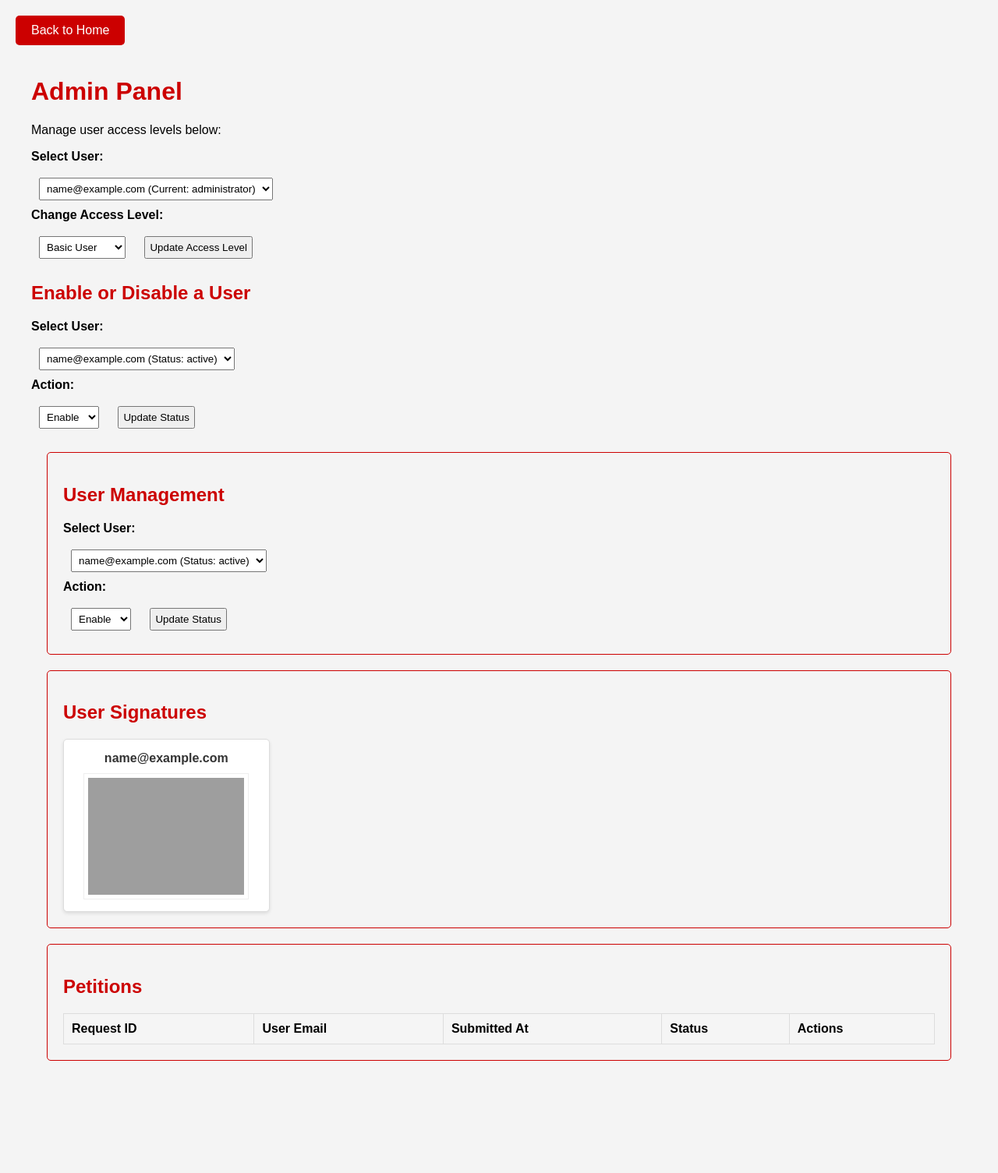
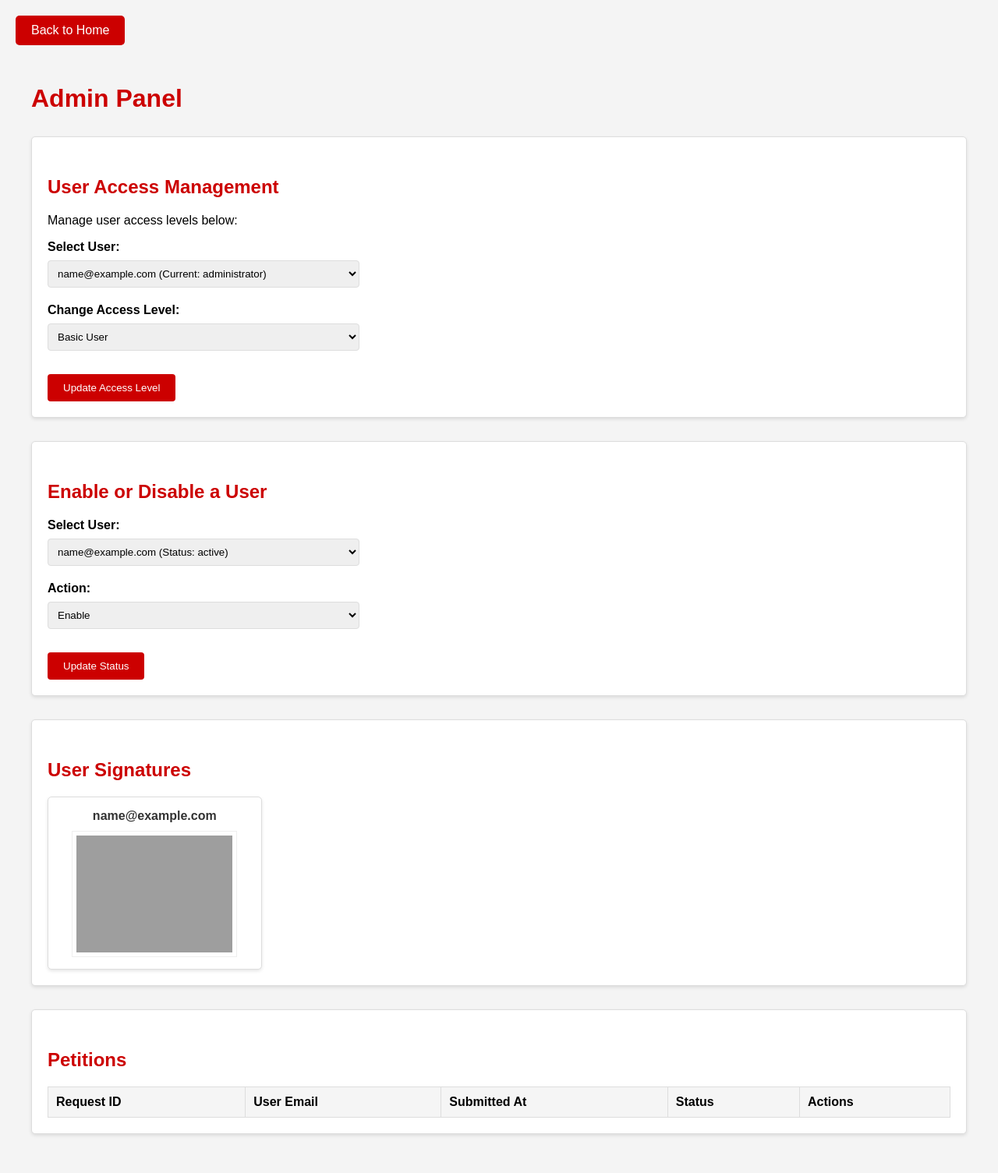
Before and after one commit to Itaho/Project-01-COSC4353, a Flask app: page /adminpanel.html in a window 1280 px wide. Shown: the whole page at 78% size. Before the commit the page ends 1361 px from the top, so only its background shows below. Run offline with Flask 3, Linux system fonts and the light colour scheme; tables that the repository leaves empty hold one stand-in row (values such as "Sample post"); data that the repository does not hold is empty; grey boxes are pictures that could not be loaded.

Commit message:
Update adminpanel.html

```diff
--- a/templates/adminpanel.html
+++ b/templates/adminpanel.html
@@ -17,15 +17,35 @@
     }
     h1, h2 {
       color: #cc0000;
+      margin-top: 30px;
+    }
+    .form-group {
+      margin-bottom: 20px;
     }
     label {
       display: block;
       margin-bottom: 8px;
       font-weight: bold;
     }
-    select, button {
-      margin: 10px;
-      padding: 5px;
+    select {
+      padding: 8px;
+      border-radius: 4px;
+      border: 1px solid #ddd;
+      width: 100%;
+      max-width: 400px;
+      box-sizing: border-box;
+    }
+    button {
+      background-color: #cc0000;
+      color: white;
+      border: none;
+      padding: 10px 20px;
+      border-radius: 4px;
+      cursor: pointer;
+      margin-top: 10px;
+    }
+    button:hover {
+      background-color: #aa0000;
     }
     table {
       width: 100%;
@@ -49,35 +69,20 @@
       border-radius: 5px;
       margin-bottom: 20px;
     }
-    .user-management, .petitions, .signatures {
-      margin: 20px;
+    .panel-section {
+      margin: 30px 0;
       padding: 20px;
-      border: 1px solid #cc0000;
+      border: 1px solid #ddd;
       border-radius: 5px;
+      background-color: white;
+      box-shadow: 0 2px 4px rgba(0,0,0,0.1);
     }
-    .nav-button {
-      position: fixed;
-      top: 10px;
-      left: 10px;
-      background-color: #c00;
-      color: #fff;
-      padding: 10px 20px;
-      text-decoration: none;
-      border-radius: 5px;
-      font-family: Arial, sans-serif;
-    }
-
-    .nav-button:hover {
-      opacity: 0.9;
-    }
-
     .signature-grid {
       display: grid;
       grid-template-columns: repeat(auto-fill, minmax(250px, 1fr));
       gap: 20px;
       margin-top: 20px;
     }
-
     .signature-card {
       border: 1px solid #ddd;
       padding: 15px;
@@ -86,21 +91,18 @@
       background: white;
       box-shadow: 0 2px 4px rgba(0,0,0,0.1);
     }
-
     .signature-card h3 {
       margin: 0 0 10px 0;
       font-size: 16px;
       color: #333;
       word-break: break-all;
     }
-
     .signature-container {
       min-height: 100px;
       display: flex;
       align-items: center;
       justify-content: center;
     }
-
     .signature-image {
       max-width: 100%;
       max-height: 150px;
@@ -108,20 +110,32 @@
       border: 1px solid #eee;
       padding: 5px;
     }
-
     .error-message {
       color: #cc0000;
       margin: 10px 0;
       font-size: 14px;
     }
+    .actions-column {
+      display: flex;
+      gap: 10px;
+    }
+    .actions-column form {
+      margin: 0;
+    }
   </style>
 </head>
 <body>
   <a href="/" class="back-button">Back to Home</a>
+
   <div class="container">
     <h1>Admin Panel</h1>
+
+    <div class="panel-section">
+      <h2>User Access Management</h2>
       <p>Manage user access levels below:</p>
+
       <form action="/update-user" method="POST">
+        <div class="form-group">
           <label for="userSelect">Select User:</label>
           <select id="userSelect" name="username">
             {% for user in users %}
@@ -130,19 +144,25 @@
               </option>
             {% endfor %}
           </select>
+        </div>
 
+        <div class="form-group">
           <label for="accessLevel">Change Access Level:</label>
           <select id="accessLevel" name="access_level">
             <option value="basic">Basic User</option>
             <option value="administrator">Administrator</option>
           </select>
+        </div>
 
         <button type="submit">Update Access Level</button>
       </form>
+    </div>
 
-    <!-- enable and disable user -->
+    <div class="panel-section">
       <h2>Enable or Disable a User</h2>
+
       <form action="{{ url_for('toggle_status') }}" method="POST">
+        <div class="form-group">
           <label for="toggleUserSelect">Select User:</label>
           <select id="toggleUserSelect" name="email">
             {% for user in users %}
@@ -151,37 +171,21 @@
               </option>
             {% endfor %}
           </select>
+        </div>
 
+        <div class="form-group">
           <label for="enableDisableSelect">Action:</label>
           <select id="enableDisableSelect" name="action">
             <option value="enable">Enable</option>
             <option value="disable">Disable</option>
           </select>
-
-      <button type="submit">Update Status</button>
-    </form>
-
-    <div class="user-management">
-      <h2>User Management</h2>
-      <form action="/toggle-status" method="POST">
-        <label for="email">Select User:</label>
-        <select name="email" id="email">
-          {% for user in users %}
-            <option value="{{ user.username }}">{{ user.username }} (Status: {{ user.status }})</option>
-          {% endfor %}
-        </select>
-
-        <label for="action">Action:</label>
-        <select name="action" id="action">
-          <option value="enable">Enable</option>
-          <option value="disable">Disable</option>
-        </select>
+        </div>
 
         <button type="submit">Update Status</button>
       </form>
     </div>
 
-    <div class="signatures">
+    <div class="panel-section">
       <h2>User Signatures</h2>
       <div class="signature-grid">
         {% for user in users %}
@@ -204,7 +208,7 @@
       </div>
     </div>
 
-    <div class="petitions">
+    <div class="panel-section">
       <h2>Petitions</h2>
 
       <table>
@@ -224,7 +228,7 @@
             <td>{{ p.email }}</td>
             <td>{{ p.submitted_at }}</td>
             <td>{{ p.req_status }}</td>
-              <td>
+            <td class="actions-column">
               {% if p.document_path %}
                 <a href="{{ url_for('download_pdf', request_id=p.request_id) }}">View PDF</a>
               {% endif %}
```
Lines whose indentation alone changed are shown as unchanged.
